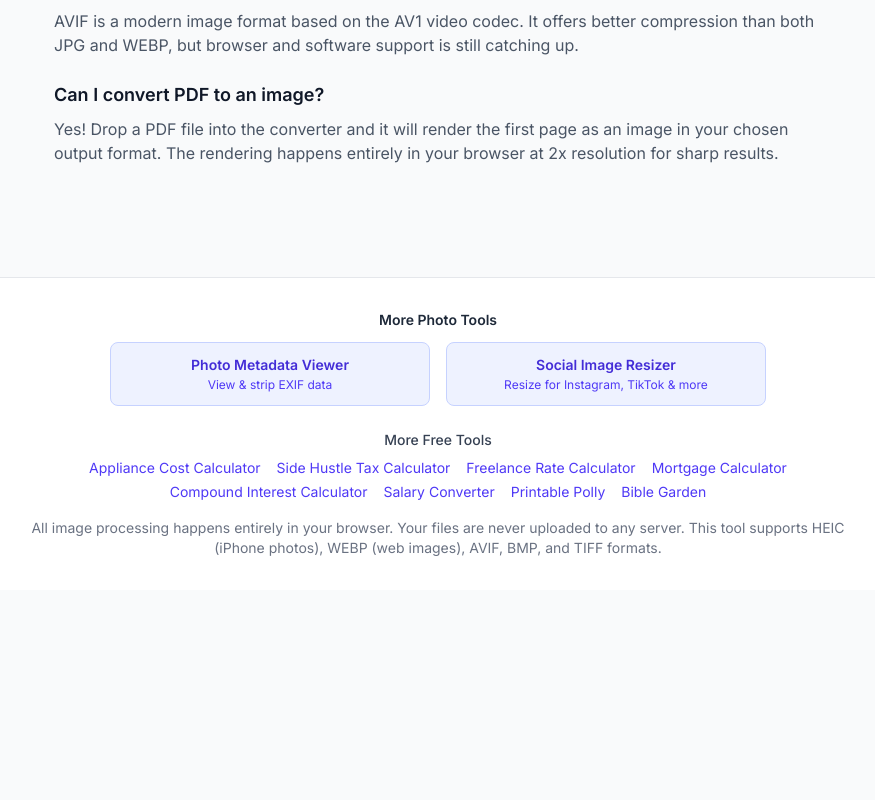
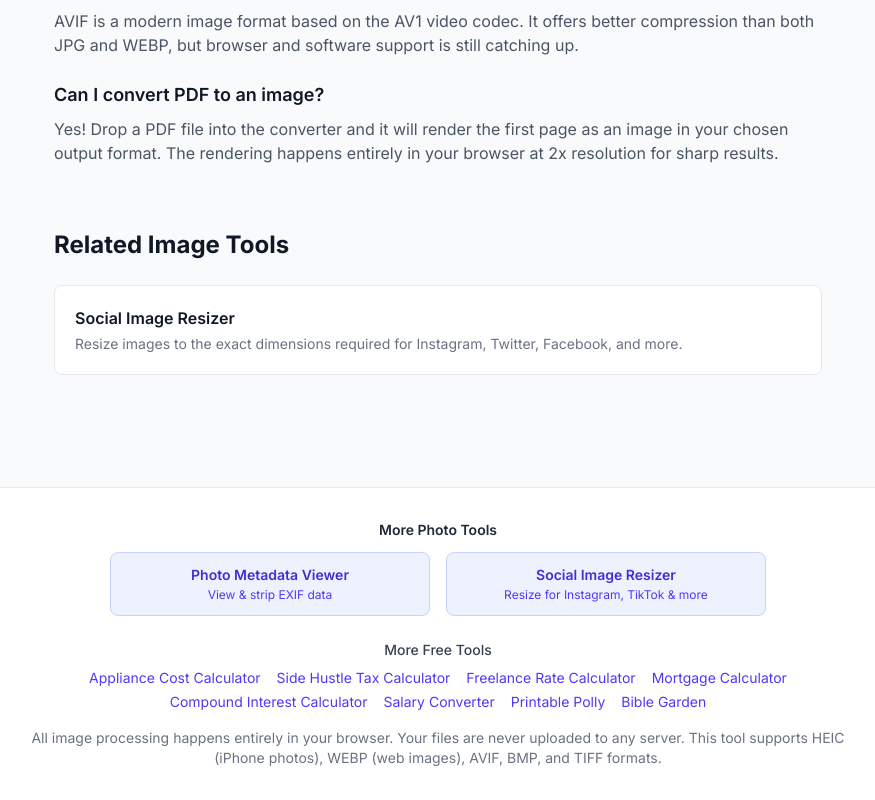
Before and after one commit to pondsoftware/image-format-converter, a Next.js app: page / in a window 1280 px wide. Shown: the part 2499-3299 px from the top of the page, without its empty margins (202-1077 px from the left). Before the commit the page ends 3089 px from the top, so only its background shows below. Built offline with nearby package versions, Linux system fonts and the light colour scheme.

Commit message:
Add Related Image Tools section linking to Social Image Resizer

```diff
--- a/src/app/page.tsx
+++ b/src/app/page.tsx
@@ -189,6 +189,17 @@
           ))}
         </div>
       </section>
+
+      {/* Related Image Tools */}
+      <section className="max-w-4xl mx-auto px-4 py-8 sm:px-6 lg:px-8">
+        <h2 className="text-2xl font-bold text-gray-900 mb-6">Related Image Tools</h2>
+        <div className="grid grid-cols-1 sm:grid-cols-1 gap-4">
+          <a href="https://imageresizers.net" className="bg-white rounded-lg border border-gray-200 p-5 hover:border-blue-300 hover:shadow-sm transition group">
+            <h3 className="font-semibold text-gray-900 group-hover:text-blue-600 mb-1">Social Image Resizer</h3>
+            <p className="text-sm text-gray-500">Resize images to the exact dimensions required for Instagram, Twitter, Facebook, and more.</p>
+          </a>
+        </div>
+      </section>
     </div>
       <script
         type="application/ld+json"
```
